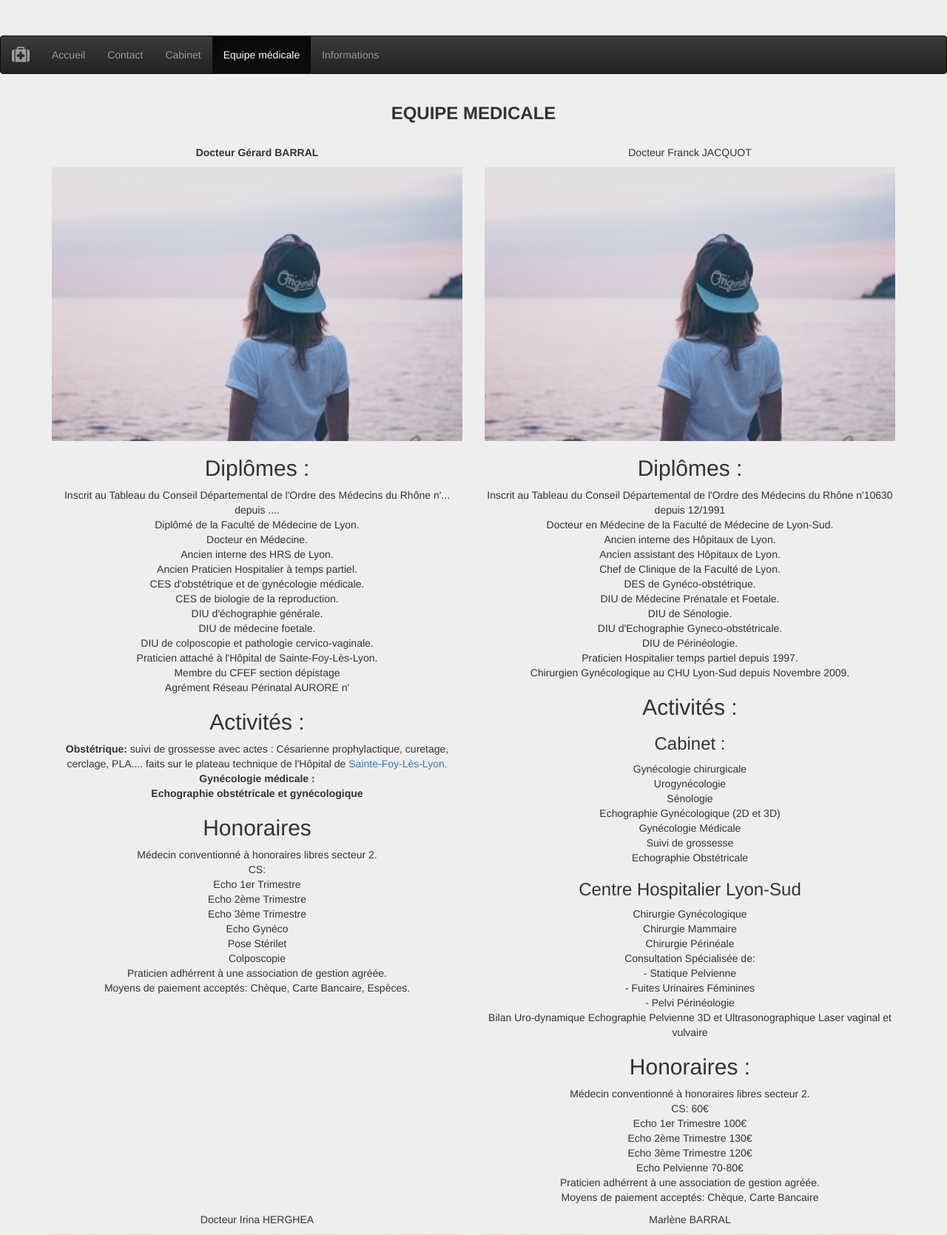
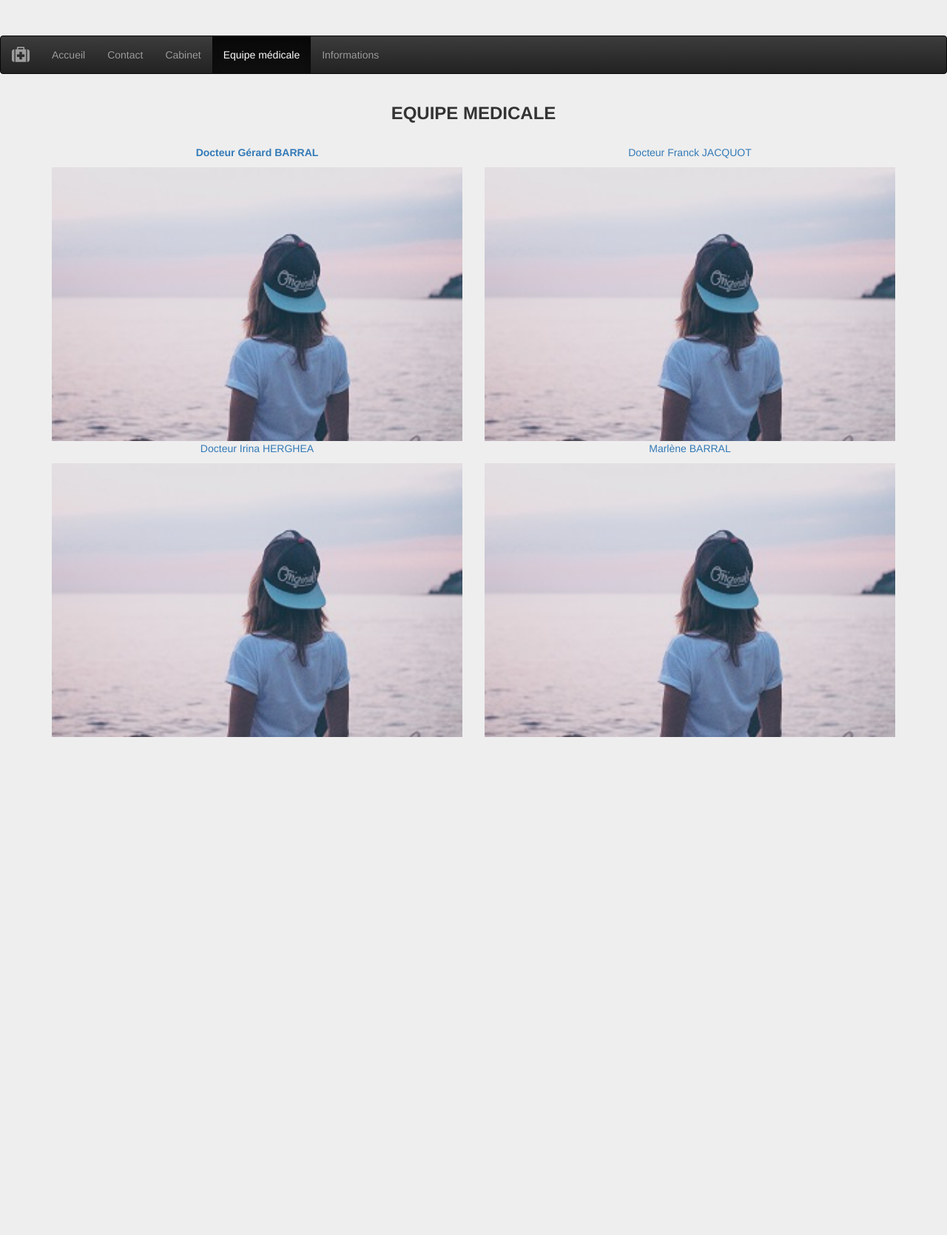
Before and after one commit to KamLan/website, a PHP site: page /equipe.php in a window 1280 px wide. Shown: the part 214-1883 px from the top of the page at 74% size. After the commit the page ends 1210 px from the top, so only its background shows below. Run offline with PHP 8.4, Linux system fonts and the light colour scheme.

Commit message:
Page équipe
 module show/hidden en place

```diff
--- a/equipe.php
+++ b/equipe.php
@@ -74,9 +74,11 @@
       <h3><strong>EQUIPE MEDICALE</strong></h3><br>
       <div class="row">
         <div class="col-sm-6">
+          <a href="" onclick="bascule('1'); return false;">
             <p><strong>Docteur Gérard BARRAL</strong></p>
             <img src="img/person.jpg" class="img-responsive" style="width:100%" alt="Image">
-            <div class="ContenuCache" id="GB">
+          </a>
+            <div class="ContenuCache" style="display:none;" id="1">
               <h2>Diplômes :</h2>
                 <p>
                   Inscrit au Tableau du Conseil Départemental de l'Ordre des Médecins du Rhône n'... depuis .... <br>
@@ -117,9 +119,11 @@
 
         </div>
         <div class="col-sm-6">
+          <a href="" onclick="bascule('2'); return false;">
             <p>Docteur Franck JACQUOT</p>
             <img src="img/person.jpg" class="img-responsive" style="width:100%" alt="Image">
-            <div class="ContenuCache">
+          </a>
+            <div class="ContenuCache" style="display:none;" id="2">
               <h2>Diplômes :</h2>
                 <p>
                   Inscrit au Tableau du Conseil Départemental de l'Ordre des Médecins du Rhône n'10630 depuis 12/1991 <br>
@@ -173,16 +177,20 @@
             </div>
         </div>
         <div class="col-sm-6">
+          <a href="" onclick="bascule('3'); return false;">
             <p>Docteur Irina HERGHEA</p>
             <img src="img/person.jpg" class="img-responsive" style="width:100%" alt="Image">
-            <div class="ContenuCache">
+          </a>
+            <div class="ContenuCache" style="display:none;" id="3">
 
             </div>
         </div>
         <div class="col-sm-6">
+          <a href="" onclick="bascule('4'); return false;">
             <p>Marlène BARRAL</p>
             <img src="img/person.jpg" class="img-responsive" style="width:100%" alt="Image">
-            <div class="ContenuCache">
+          </a>
+            <div class="ContenuCache" style="display:none;" id="4">
               <h2>Diplômes</h2>
                 <p>
                   Inscrite au Tableau du Conseil Départemental de l'Ordre du Rhône n' <br>
@@ -210,5 +218,18 @@
       </div>
     </div><br>
 
+    <script language="javascript" type="text/javascript">
+      function bascule(elem)
+         {
+           etat=document.getElementById(elem).style.display;
+           if(etat=="none"){
+           document.getElementById(elem).style.display="block";
+           }
+           else{
+           document.getElementById(elem).style.display="none";
+           }
+        }
+    </script>
+
   </body>
 </html>
```
Lines whose indentation alone changed are shown as unchanged.
